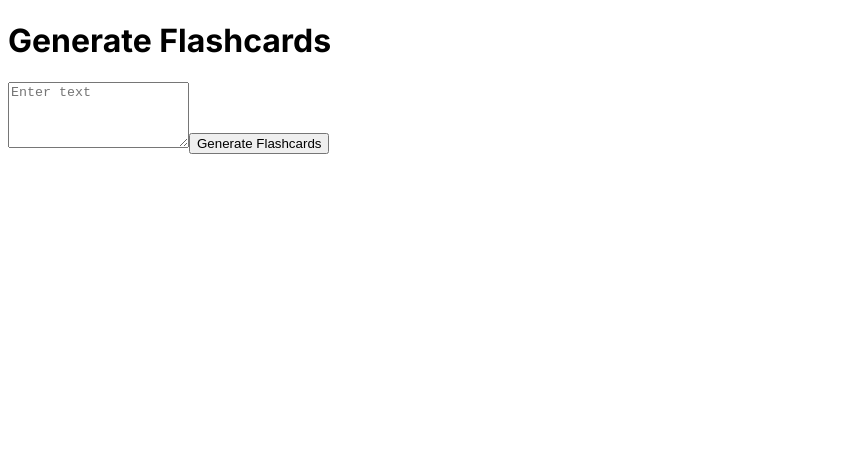
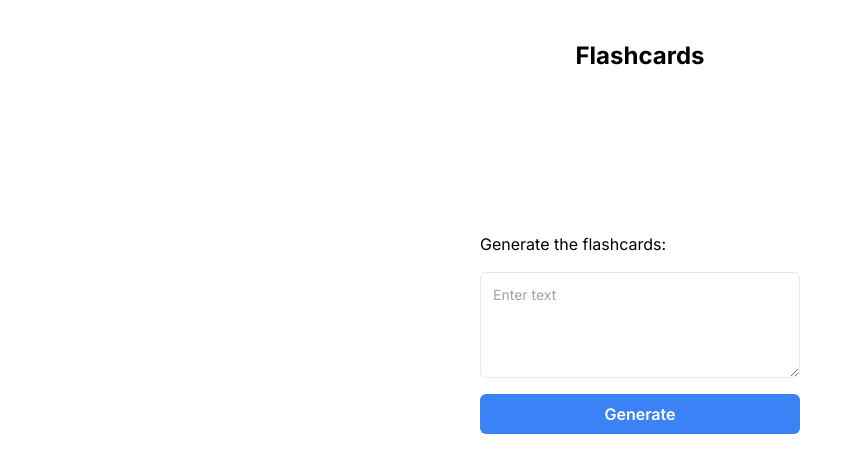
Before and after one commit to limitlez2020/flashcard_saas, a Next.js app: page / in a window 1280 px wide. Shown: the top 472 px of the page, without its empty margins (0-855 px from the left). Built offline with nearby package versions, Linux system fonts and the light colour scheme.

Commit message:
Fixed the tailwind issues

```diff
--- a/app/layout.js
+++ b/app/layout.js
@@ -1,4 +1,6 @@
 import { Inter } from "next/font/google";
+import "./globals.css";
+
 
 const inter = Inter({ subsets: ["latin"] });
 
--- a/app/page.js
+++ b/app/page.js
@@ -42,25 +42,32 @@ export default function Generate() {
 
 
   return (
-    <div className="max-w-md mx-auto px-4">
+    // <div className="max-w-md mx-auto px-4">
+    <div>
+      <div className="w-full h-screen min-h-full flex flex-col items-center justify-center">
+        {/* Header: */}
+        <div className="w-full items-center pt-10 pb-40">
+          <h1 className="text-2xl text-center font-bold">Flashcards</h1>
+        </div>
+
         {/* Generate Flashcards: */}
-      <div className="my-4">
-        <h1 className="text-2xl font-bold mb-4">
-          Generate Flashcards
+        <div className="h-full w-1/4 flex flex-col">
+          <h1 className="text-base mb-4">
+            Generate the flashcards:
           </h1>
           {/* Get Text to generate flashcards on: */}
           <textarea
             value={text}
             onChange={(e) => setText(e.target.value)}
             placeholder="Enter text"
-          className="w-full p-3 border rounded-md mb-4 focus:outline-none focus:ring-2 focus:ring-blue-500"
+            className="w-full p-3 text-sm border rounded-md mb-4 focus:outline-none focus:ring-2 focus:ring-blue-500"
             rows={4}
           />
           <button
             onClick={handleSubmit}
             className="w-full bg-blue-500 text-white font-semibold py-2 rounded-md hover:bg-blue-600"
           >
-          Generate Flashcards
+            Generate
           </button>
         </div>
 
@@ -85,5 +92,6 @@ export default function Generate() {
         )}
 
       </div>
+    </div>
   )
 }
--- a/package.json
+++ b/package.json
@@ -22,7 +22,6 @@
   "devDependencies": {
     "eslint": "^8",
     "eslint-config-next": "14.2.5",
-    "postcss": "^8",
-    "tailwindcss": "^3.4.10"
+    "tailwindcss": "^3.4.17"
   }
 }
```
Also changed, not shown: 1 other file (tests, documents, lock files or other folders). Lines whose indentation alone changed are shown as unchanged.
